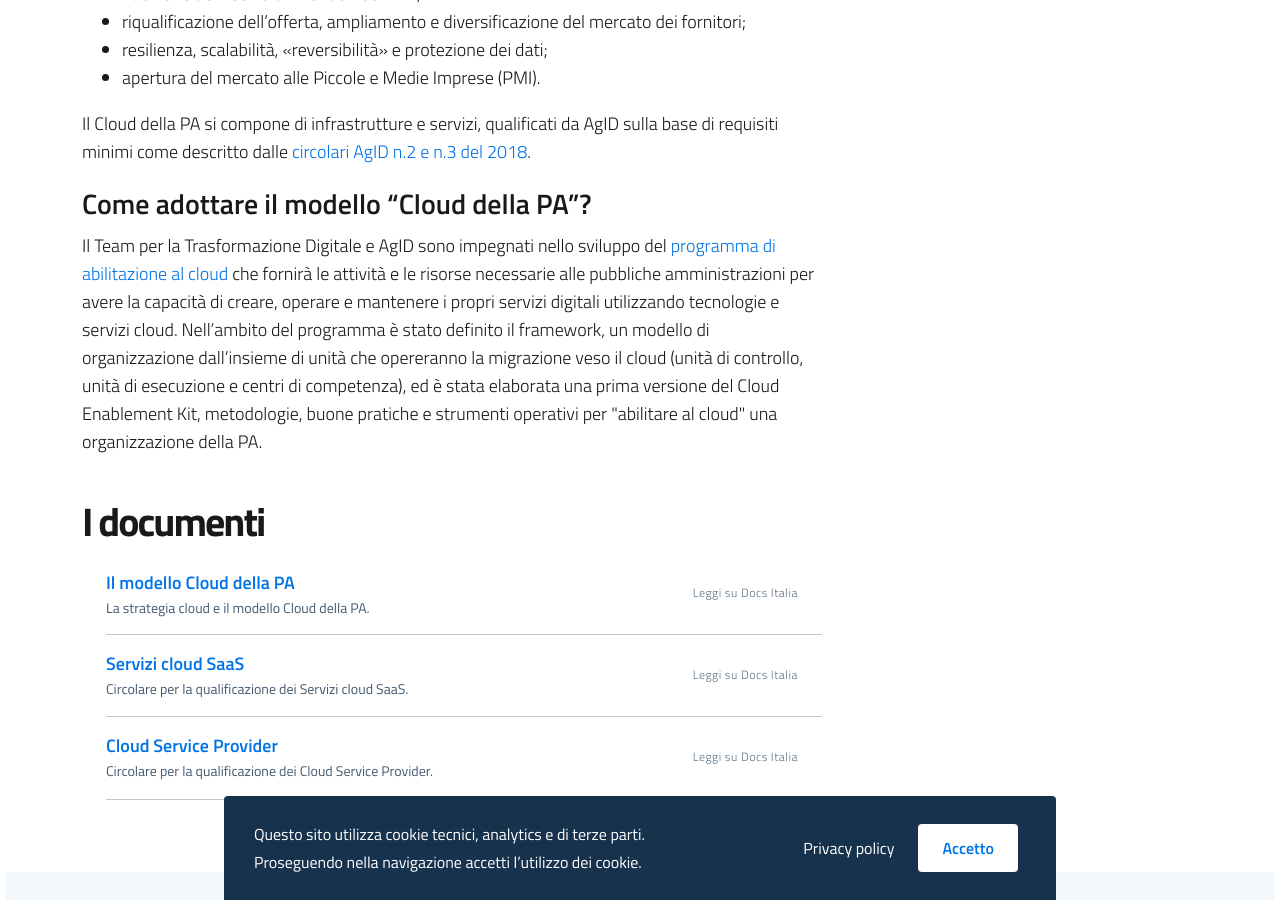
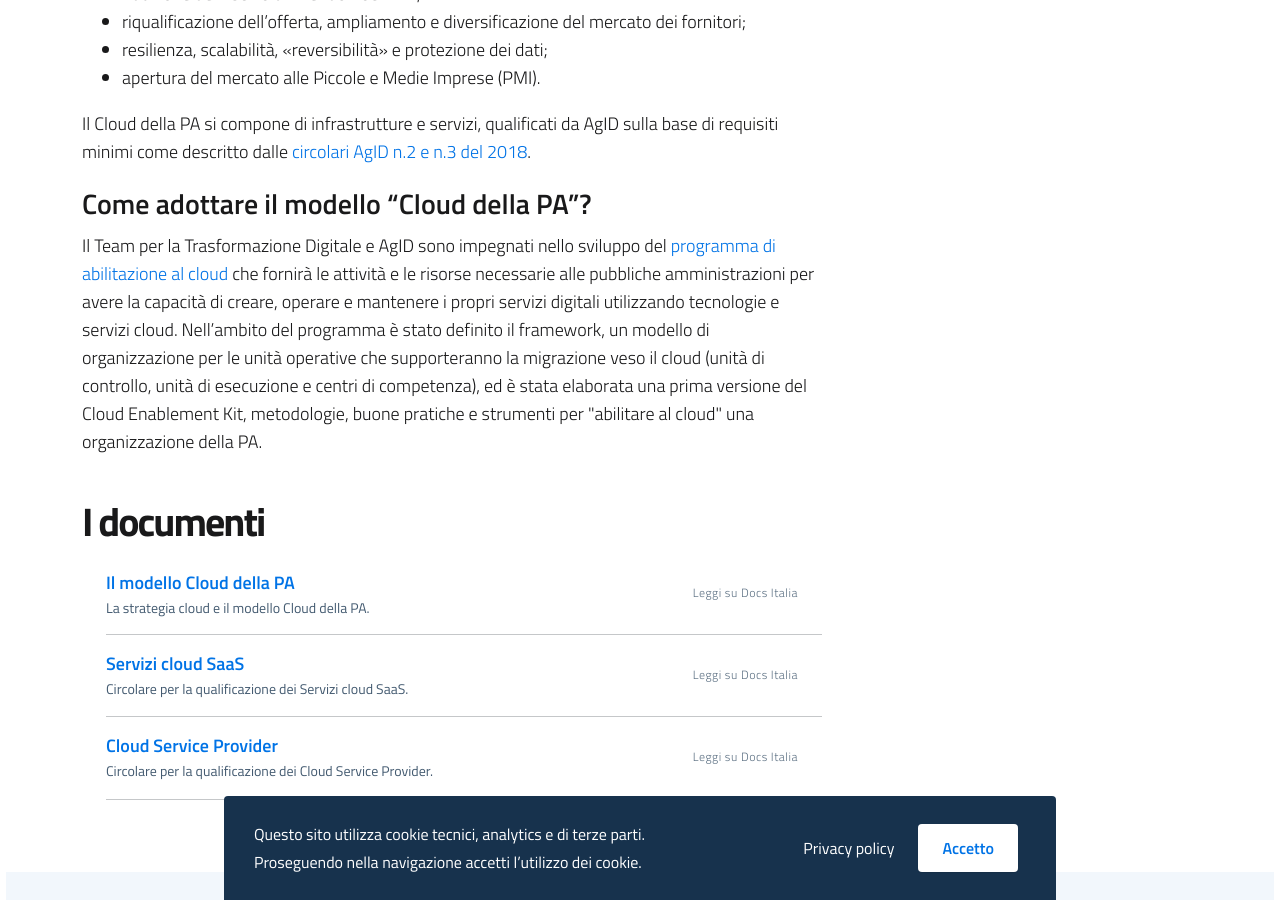
Before and after one commit to italia/cloud.italia.it, a Jekyll site: the page built from index.md, in a window 1280 px wide and 900 px high, scrolled down 2384 px. Built offline with Jekyll 4.4.1, drawn with Linux system fonts in a browser that asks for light colours.

Commit message:
Update home-sections.html

```diff
--- a/_includes/home/home-sections.html
+++ b/_includes/home/home-sections.html
@@ -142,10 +142,9 @@ Il Team per la Trasformazione Digitale e AgID sono impegnati nello sviluppo del
 programma di abilitazione al cloud</a> che fornirà le attività e le risorse necessarie alle pubbliche amministrazioni
 per avere la capacità di creare, operare e mantenere i propri servizi digitali utilizzando tecnologie e servizi cloud.
  Nell’ambito del programma è stato definito il framework, un modello di organizzazione
-dall’insieme di unità che opereranno la migrazione veso il cloud (unità di
+per le unità operative che supporteranno la migrazione veso il cloud (unità di
 controllo, unità di esecuzione e centri di competenza),
-ed è stata elaborata una prima versione del Cloud Enablement Kit,
-metodologie, buone pratiche e strumenti operativi per "abilitare al cloud" una organizzazione della PA.
+ed è stata elaborata una prima versione del Cloud Enablement Kit, metodologie, buone pratiche e strumenti per "abilitare al cloud" una organizzazione della PA.
                             </p>
                         </div>
                     </div>
```
